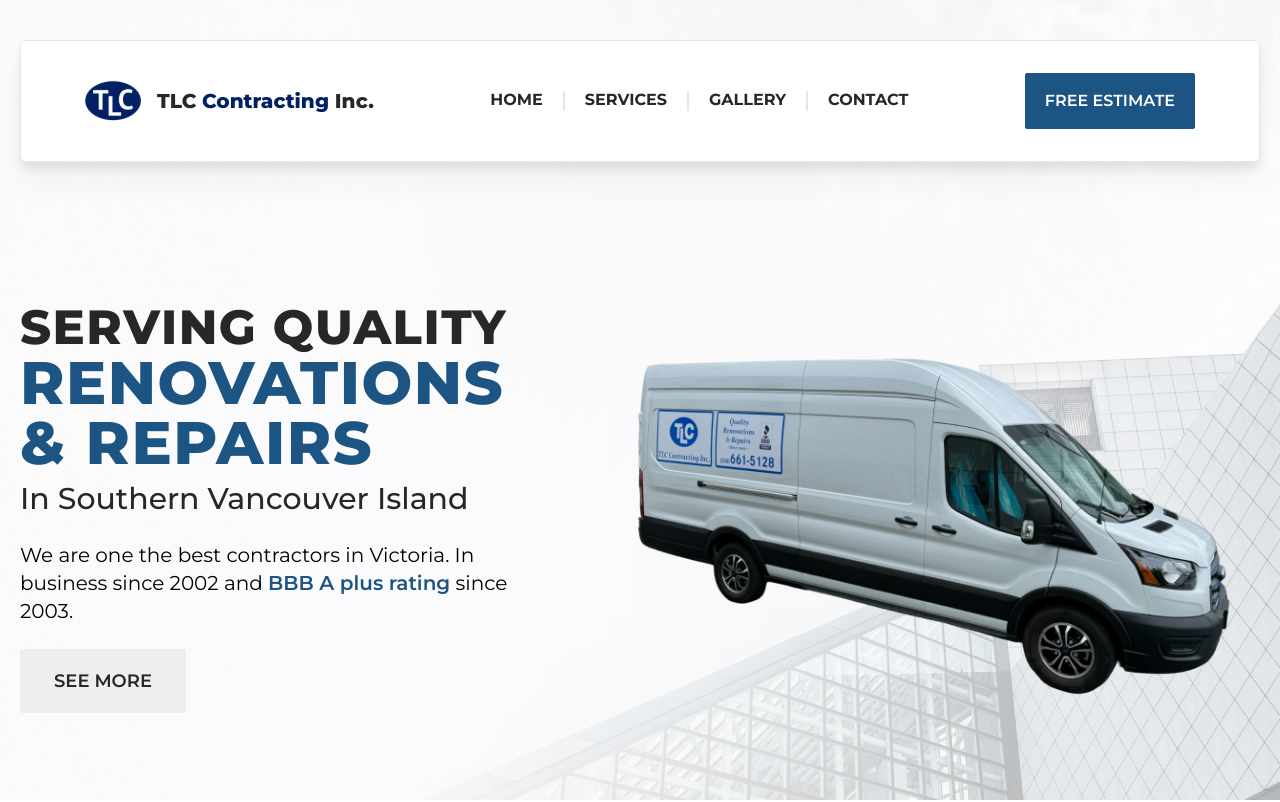
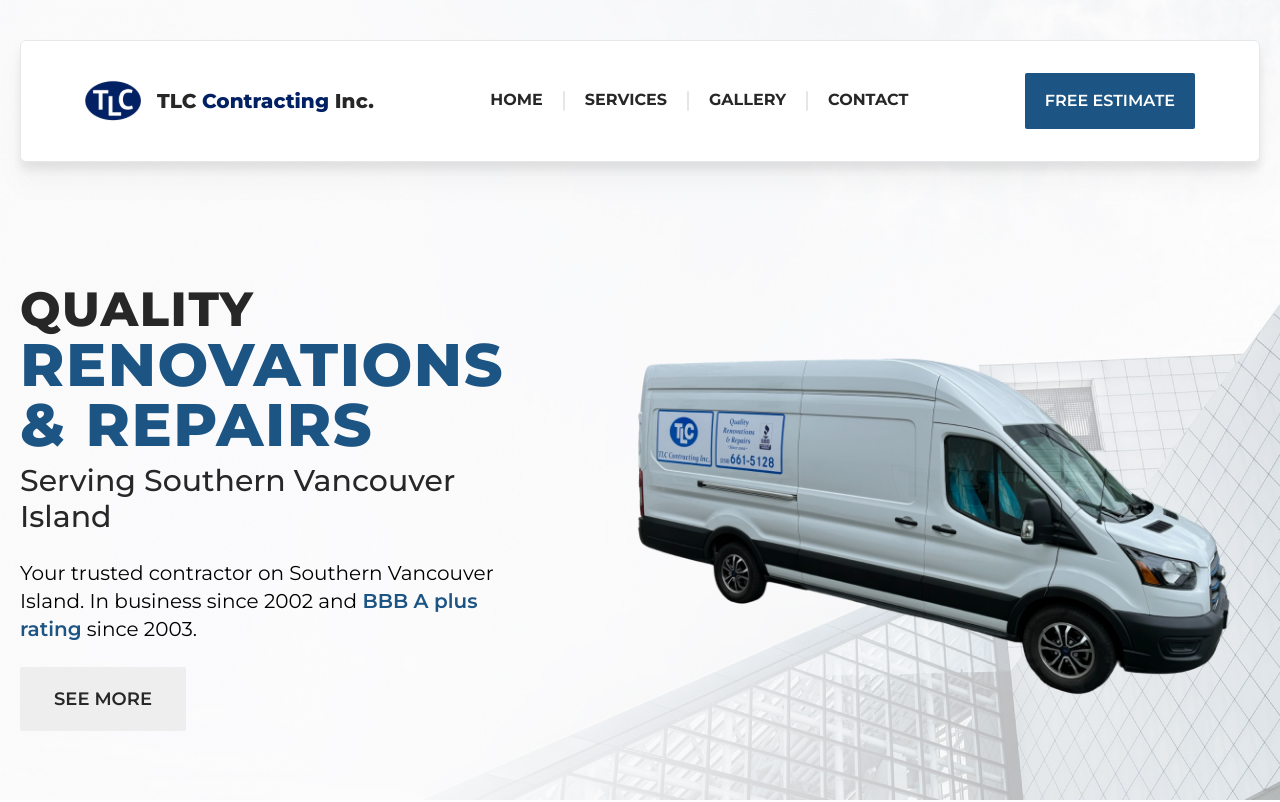
Before and after one commit to abdullahbinazeem/tlc-contracting, a Next.js app: page / in a window 1280 px wide. Shown: the top 802 px of the page. Built offline with nearby package versions, Linux system fonts and the light colour scheme.

Commit message:
content change.

```diff
--- a/src/app/(pages)/services/carpentry/page.tsx
+++ b/src/app/(pages)/services/carpentry/page.tsx
@@ -26,7 +26,7 @@ const page = () => {
     <div>
       <SubpageHero
         title="Carpenters"
-        stitle="In Southern Vancouver Island"
+        stitle="On Southern Vancouver Island"
         cta="View Work"
         ctaUrl="#works"
       />
--- a/src/app/(pages)/services/drywall/page.tsx
+++ b/src/app/(pages)/services/drywall/page.tsx
@@ -22,7 +22,7 @@ const page = () => {
     <div>
       <SubpageHero
         title="Drywall"
-        stitle="In Southern Vancouver Island"
+        stitle="On Southern Vancouver Island"
         cta="View Work"
         ctaUrl="#works"
       />
--- a/src/app/(pages)/services/flooring/page.tsx
+++ b/src/app/(pages)/services/flooring/page.tsx
@@ -17,7 +17,7 @@ const page = () => {
     <div>
       <SubpageHero
         title="Flooring"
-        stitle="In Southern Vancouver Island"
+        stitle="On Southern Vancouver Island"
         cta="View Work"
         ctaUrl="#works"
       />
--- a/src/app/(pages)/services/painting/page.tsx
+++ b/src/app/(pages)/services/painting/page.tsx
@@ -23,7 +23,7 @@ const page = () => {
     <div>
       <SubpageHero
         title="Painting"
-        stitle="In Southern Vancouver Island"
+        stitle="On Southern Vancouver Island"
         cta="View Work"
         ctaUrl="#works"
       />
--- a/src/app/(pages)/services/plumbing/page.tsx
+++ b/src/app/(pages)/services/plumbing/page.tsx
@@ -23,7 +23,7 @@ const page = () => {
     <div>
       <SubpageHero
         title="Plumbing"
-        stitle="In Southern Vancouver Island"
+        stitle="On Southern Vancouver Island"
         cta="View Work"
         ctaUrl="#works"
       />
--- a/src/app/(pages)/services/renovation/page.tsx
+++ b/src/app/(pages)/services/renovation/page.tsx
@@ -23,7 +23,7 @@ const page = () => {
     <div>
       <SubpageHero
         title="Renovation"
-        stitle="In Southern Vancouver Island"
+        stitle="On Southern Vancouver Island"
         cta="View Work"
         ctaUrl="#works"
       />
--- a/src/app/(pages)/services/tiling/page.tsx
+++ b/src/app/(pages)/services/tiling/page.tsx
@@ -23,7 +23,7 @@ const page = () => {
     <div>
       <SubpageHero
         title="Tiling"
-        stitle="In Southern Vancouver Island"
+        stitle="On Southern Vancouver Island"
         cta="View Work"
         ctaUrl="#works"
       />
--- a/src/app/pages/hero.tsx
+++ b/src/app/pages/hero.tsx
@@ -24,17 +24,17 @@ const Hero = (props: Props) => {
           </div>
           <div className="basis-1/2">
             <h1 className="text-4xl font-extrabold leading-[110%] tracking-wide text-black sm:text-5xl xl:text-6xl">
-              <span className="xl:text-5xl">SERVING QUALITY</span>
+              <span className="xl:text-5xl">QUALITY</span>
               <span className="block text-primary">
                 RENOVATIONS & REPAIRS
               </span>{" "}
             </h1>
             <h1 className="mt-2 text-xl font-medium text-black sm:text-2xl xl:text-3xl">
-              In Southern Vancouver Island
+              Serving Southern Vancouver Island
             </h1>
             <p className="mt-6 max-w-[500px] text-lg lg:text-xl">
-              We are one the best contractors in Victoria. In business since
-              2002 and{" "}
+              Your trusted contractor on Southern Vancouver Island. In business
+              since 2002 and{" "}
               <span className="font-semibold text-primary">
                 BBB A plus rating
               </span>{" "}
```
